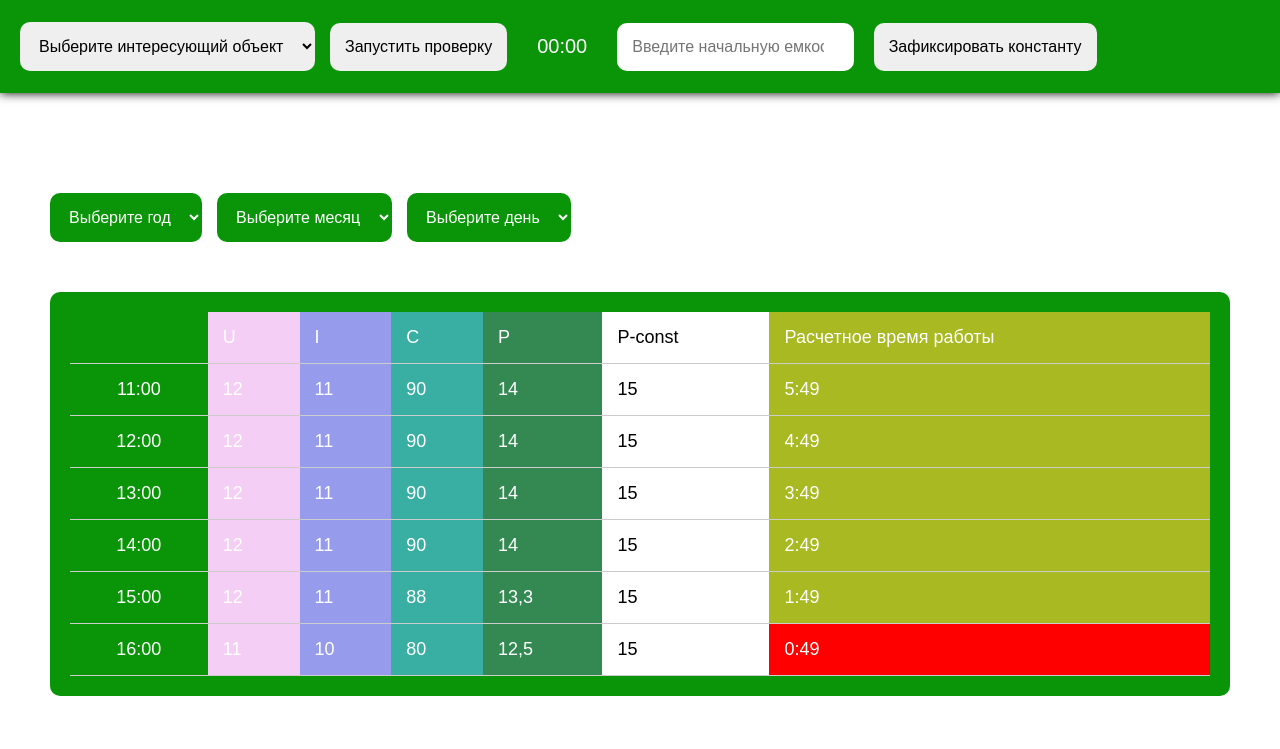
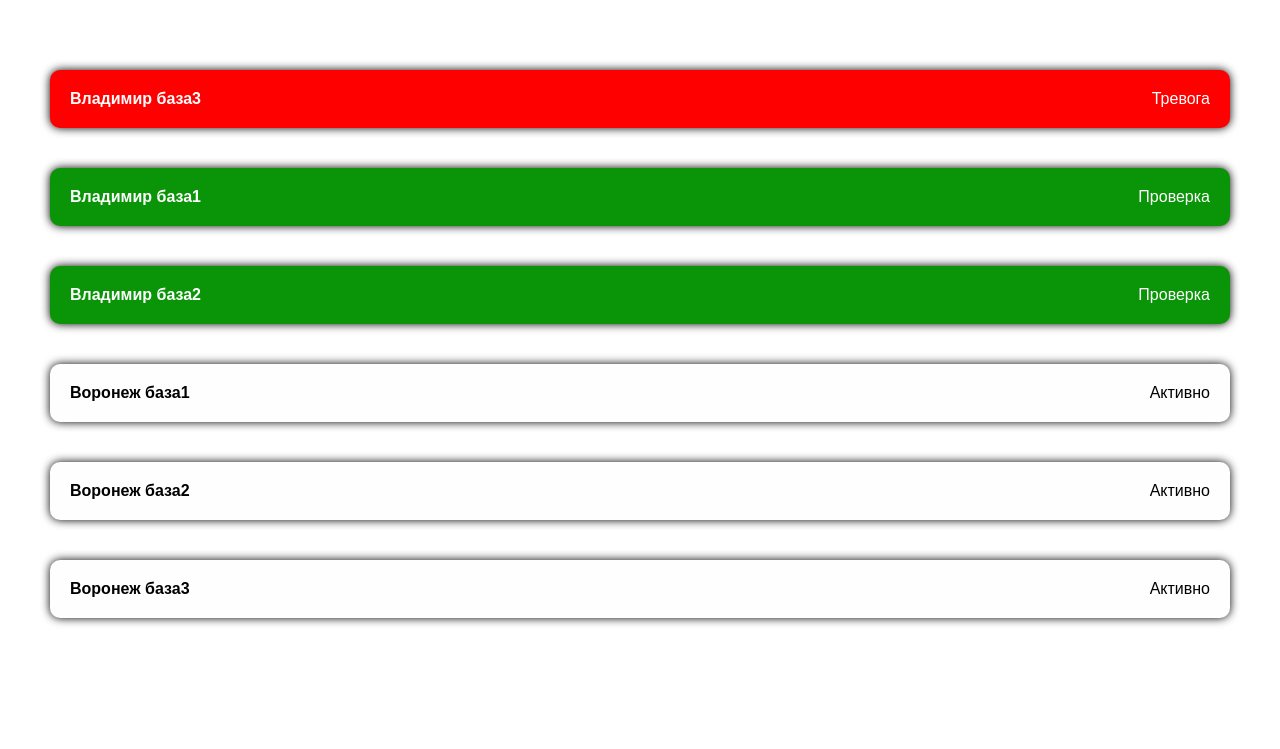
Before and after one commit to s0larhaze/Arduino, a plain HTML site: page site/index.html in a window 1280 px wide. Drawn offline with Linux system fonts and the light colour scheme.

Commit message:
Added possible home screen option

```diff
--- a/site/css/style.css
+++ b/site/css/style.css
@@ -48,6 +48,7 @@ textarea {
 
 :root {
     --green: #0a9508;
+    --red: #ff0000;
 
     --p-small: 15px;
     --p-medium: 20px;
@@ -63,6 +64,15 @@ textarea {
     --b-circle: 50%;
 }
 
+.check {
+    background-color: var(--green) !important;
+    color: #fff !important;
+}
+
+.danger {
+    background-color: var(--red) !important;
+    color: #fff !important;
+}
 /* Header */
 
 header {
@@ -194,7 +204,41 @@ main {
     background-color: #a8b921;
 }
 .alarm {
-    background-color: red !important;
+    background-color: var(--red) !important;
 }
 
 /* Main */
+
+/* Objects */
+
+.objectsContainer {
+    display: flex;
+    justify-content: space-between;
+    align-items: center;
+    flex-direction: column;
+    width: 100%;
+
+    padding: 50px;
+}
+
+.objectsItem {
+    display: flex;
+    justify-content: space-between;
+    align-items: center;
+    width: 100%;
+
+    padding: var(--p-medium);
+    border-radius: var(--b-small);
+    margin: 20px auto;
+
+    background-color: #fefefe;
+
+    box-shadow: 0 0 10px 0 #000;
+    cursor: pointer;
+    transition: .3s;
+}
+
+.objectsItem:hover {
+    transform: translateY(-5px);
+
+}
--- a/site/index.html
+++ b/site/index.html
@@ -5,10 +5,11 @@
         <meta name="viewport" content="width=device-width, initial-scale=1">
 
         <link rel="stylesheet" href="./css/style.css">
-        <script type="module" src="/js/index.js"></script>
+        <script type="module" src="./js/index.js"></script>
     </head>
     <body>
-        <header>
+
+        <!-- <header>
             <select class="select_battery" name="selectBattery">
                 <option value="null">Выберите интересующий объект</option>
                 <option value="Батарея1">Батарея1</option>
@@ -43,7 +44,7 @@
                 <table>
                     <thead>
                         <tr>
-                            <th class="empty_cell"><!-- Пустая ячейка --></th>
+                            <th class="empty_cell"></th>
                             <td class="sortU U">U</td>
                             <td class="sortI I">I</td>
                             <td class="sortC C">C</td>
@@ -110,6 +111,6 @@
                     </tbody>
                 </table>
             </div>
-        </main>
+        </main> -->
     </body>
 </html>
--- a/site/js/index.js
+++ b/site/js/index.js
@@ -0,0 +1,51 @@
+const testObjs = [
+    {name: "Воронеж база1", status: 0},
+    {name: "Воронеж база2", status: 0},
+    {name: "Воронеж база3", status: 0},
+    {name: "Владимир база1", status: 1},
+    {name: "Владимир база2", status: 1},
+    {name: "Владимир база3", status: 2},
+]
+
+class App {
+    constructor() {
+
+        this.start();
+    }
+
+    start() {
+        // Открыть сокет
+
+        // Запросить объекты
+
+        // Вывести объекты
+        this.printObjects(testObjs);
+    }
+
+    printObjects(objs) {
+        objs.sort(function (a, b) {return b.status - a.status;});
+
+        const container = document.createElement("UL");
+        container.classList.add("objectsContainer");
+        document.querySelector('body').appendChild(container);
+        objs.forEach(obj => {
+            const objItem = document.createElement("li");
+            objItem.classList.add("objectsItem");
+            objItem.innerHTML = `<h2>${obj.name}</h2><p>${(obj.status) ? ((obj.status === 2) ? "Тревога" : "Проверка") : "Активно"}</p>`;
+            switch (obj.status) {
+                case 1:
+                    objItem.classList.add("check");
+                    break;
+                case 2:
+                    objItem.classList.add("danger");
+                    break;
+                default:
+                break;
+            }
+
+            container.appendChild(objItem);
+        });
+    }
+}
+
+const app = new App();
--- a/site/style.css
+++ /dev/null
@@ -1,200 +0,0 @@
-* {
-    margin: 0;
-    padding: 0;
-    border: 0;
-
-    color: inherit;
-    font-size: inherit;
-    text-decoration: none;
-    text-transform: none;
-
-    transition: .2s;
-    box-sizing: border-box;
-    font-family: sans-serif;
-
-    user-select: none;
-}
-/* html::-webkit-scrollbar {
-    width: 0;
-}
-*::-webkit-scrollbar {
-    width: 0;
-} */
-/* Видимый скроллбар */
-/* *::-webkit-scrollbar {
-    width: 10px;
-    background-color: #3333339e;
-    border-radius: 10px;
-} */
-a {
-    cursor: pointer;
-}
-ul {
-    list-style-type: none;
-}
-body {
-    min-width: 100vw;
-    min-height: 100vh;
-
-    overflow: auto;
-    overflow-x: hidden;
-}
-button {
-    cursor: pointer;
-}
-textarea {
-    resize: none;
-}
-
-:root {
-    --green: #0a9508;
-
-    --p-small: 15px;
-    --p-medium: 20px;
-    --p-large: 30px;
-
-    --m-small: 15px;
-    --m-medium: 20px;
-    --m-large: 30px;
-
-    --b-small: 10px;
-    --b-medium: 15px;
-    --b-large: 20px;
-    --b-circle: 50%;
-}
-
-/* Header */
-
-header {
-    display: flex;
-    justify-content: flex-start;
-    align-items: center;
-    flex-wrap: wrap;
-
-    padding: var(--p-medium);
-    margin-bottom: 50px;
-
-    background-color: var(--green);
-
-    box-shadow: 0px 0px 10px 0px #000;
-}
-
-.select_battery, .start_check {
-    padding: var(--p-small);
-    margin-right: var(--m-small);
-    border-radius: var(--b-small);
-}
-
-.timer {
-    padding: var(--p-small);
-    margin-right: var(--m-small);
-    border-radius: var(--b-small);
-
-    color: #fff;
-    font-size: 20px;
-}
-
-.const_con {
-
-}
-
-.const_con input {
-    padding: var(--p-small);
-    margin-right: var(--m-small);
-    border-radius: var(--b-small);
-}
-
-.const_con button {
-    padding: var(--p-small);
-    margin-right: var(--m-small);
-    border-radius: var(--b-small);
-}
-/* Header */
-
-/* Main */
-
-main {
-    display: flex;
-    justify-content: center;
-    align-items: center;
-    flex-direction: column;
-
-    padding: 50px;
-}
-
-.selectTimeline {
-    display: flex;
-    justify-content: flex-start;
-    flex-wrap: wrap;
-    align-items: center;
-    width: 100%;
-
-    margin-bottom: 50px;
-}
-
-.select_year, .select_month, .select_day {
-    padding: var(--p-small);
-    margin-right: var(--m-small);
-    border-radius: var(--b-small);
-
-    color: #fff;
-    background-color: var(--green);
-}
-
-.table_container {
-    width: 100%;
-    min-width: 320px;
-    display: flex;
-    justify-content: space-between;
-    align-items: center;
-
-    padding: var(--p-medium);
-    border-radius: var(--b-small);
-
-    background-color: var(--green);
-
-    color: #fff;
-    font-size: 18px;
-
-    overflow: auto;
-}
-
-.table_container table {
-    width: 100%;
-    border-collapse: collapse;
-}
-
-.table_container td, .table_container th  {
-    min-width: 10%;
-    padding: var(--p-small);
-    font-weight: normal;
-}
-
-.table_container tr {
-    border-bottom: 1px solid #ccc;
-}
-
-.table_container td:nth-child(2) {
-    background-color: #f5cef6;
-}
-.table_container td:nth-child(3) {
-    background-color: #969ceb;
-}
-.table_container td:nth-child(4) {
-    background-color: #39afa4;
-}
-.table_container td:nth-child(5) {
-    background-color: #348952;
-}
-.table_container td:nth-child(6) {
-    background-color: #fff;
-    color: #000;
-}
-.table_container td:nth-child(7) {
-    background-color: #a8b921;
-}
-.alarm {
-    background-color: red !important;
-}
-
-/* Main */
```
